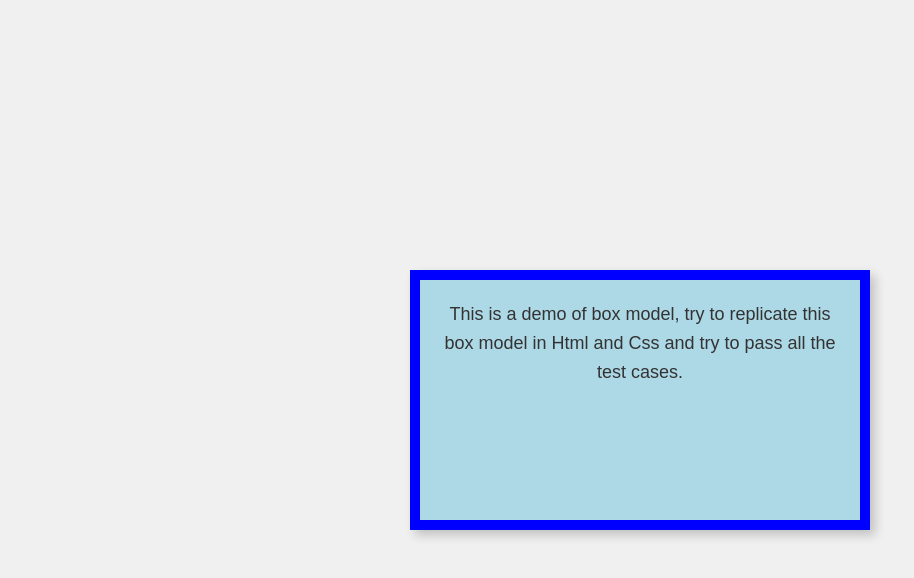
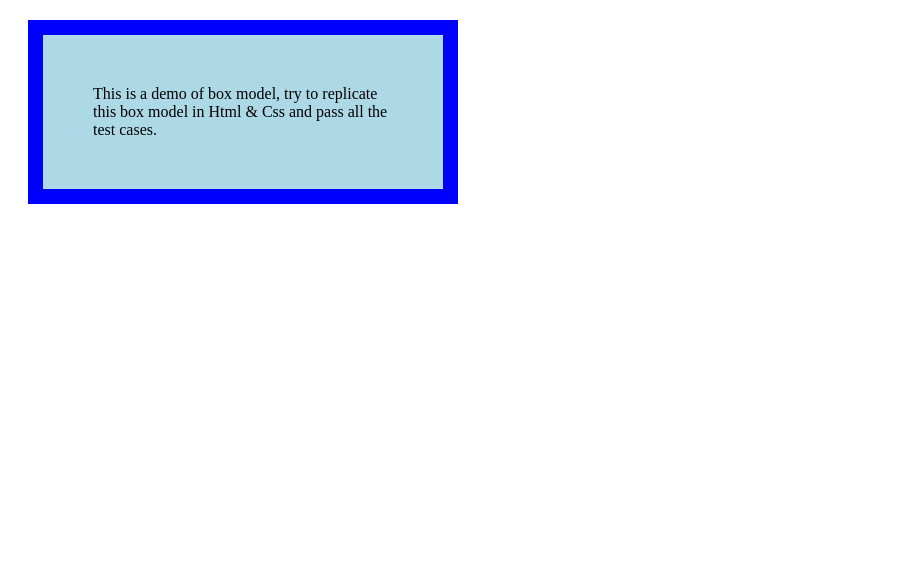
Before and after one commit to acciojob/css-box-model-Ravisharma-1999, a website: page main.html in a window 1280 px wide. Shown: the whole page, without its empty margins (0-914 px from the left). Drawn offline with Linux system fonts and the light colour scheme.

Commit message:
created a submission

```diff
--- a/main.html
+++ b/main.html
@@ -1,15 +1,22 @@
-
 <!DOCTYPE html>
 <html lang="en">
 <head>
     <meta charset="UTF-8">
     <meta name="viewport" content="width=device-width, initial-scale=1.0">
-    <title>Box Model Example</title>
-    <link rel="stylesheet" href="styles.css">
+    <title>Box Model Demo</title>
+    <style>
+        .box {
+            width: 300px;
+            background-color: lightblue;
+            border: 15px solid blue;
+            padding: 50px;
+            margin: 20px;
+        }
+    </style>
 </head>
 <body>
     <div class="box">
-        <p>This is a demo of box model, try to replicate this box model in Html and Css and try to pass all the test cases.</p>
+        This is a demo of box model, try to replicate this box model in Html & Css and pass all the test cases.
     </div>
 </body>
 </html>
--- a/styles.css
+++ /dev/null
@@ -1,29 +0,0 @@
-/* styles.css */
-
-body {
-    font-family: Arial, sans-serif;
-    background-color: #f0f0f0;
-    display: flex;
-    justify-content: center;
-    align-items: center;
-    height: 100vh;
-    margin: 0;
-}
-
-.box {
-    width: 400px;
-    height: 200px;
-    background-color: lightblue;
-    border: 10px solid blue;
-    padding: 20px;
-    margin: 20px;
-    text-align: center;
-    box-shadow: 5px 5px 10px rgba(0, 0, 0, 0.2);
-}
-
-.box p {
-    font-size: 18px;
-    line-height: 1.6;
-    color: #333;
-    margin: 0;
-}
```
